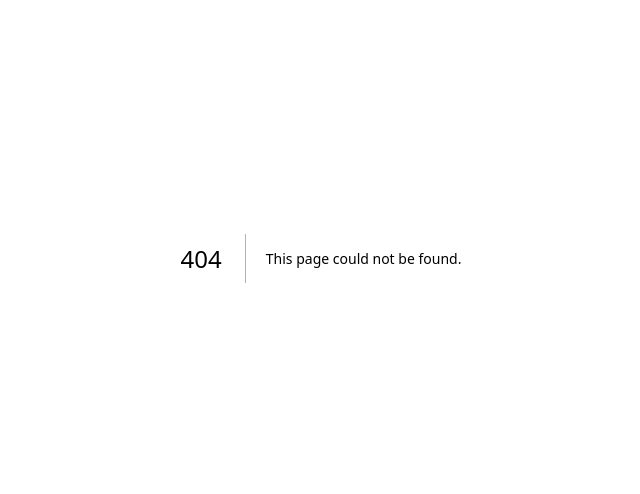
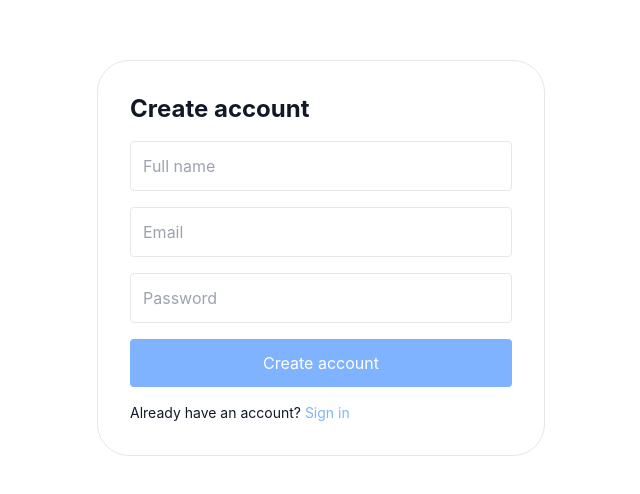
Before and after one commit to everyfun89/Creative-Tools-Shop., a Next.js app: page /register in a window 1280 px wide. Before the commit this address had no page. Shown: the part 142-636 px from the top of the page, without its empty margins (319-959 px from the left). Built offline with nearby package versions, Linux system fonts and the light colour scheme.

Commit message:
Create register.js

```diff
--- /dev/null
+++ b/pages/register.js
@@ -0,0 +1,42 @@
+// pages/register.js
+"use client";
+import { useState } from "react";
+import { useRouter } from "next/navigation";
+import Link from "next/link";
+
+export default function Register() {
+  const router = useRouter();
+  const [name,setName] = useState("");
+  const [email,setEmail] = useState("");
+  const [password,setPassword] = useState("");
+  const [msg,setMsg] = useState(null);
+  const [loading,setLoading] = useState(false);
+
+  async function handleSubmit(e) {
+    e.preventDefault();
+    setLoading(true); setMsg(null);
+    const res = await fetch("/api/register", { method: "POST", headers: {"Content-Type":"application/json"}, body: JSON.stringify({name,email,password}) });
+    const data = await res.json();
+    setLoading(false);
+    if (res.ok) router.push("/login");
+    else setMsg(data?.error || "Registration failed");
+  }
+
+  return (
+    <div className="min-h-screen bg-white flex items-center justify-center px-6">
+      <div className="max-w-md w-full p-8 border rounded-2xl">
+        <h1 className="text-2xl font-bold mb-4">Create account</h1>
+        {msg && <div className="mb-3 text-red-600">{msg}</div>}
+        <form onSubmit={handleSubmit} className="space-y-4">
+          <input value={name} onChange={(e)=>setName(e.target.value)} placeholder="Full name" className="w-full p-3 border rounded" required/>
+          <input value={email} onChange={(e)=>setEmail(e.target.value)} type="email" placeholder="Email" className="w-full p-3 border rounded" required/>
+          <input value={password} onChange={(e)=>setPassword(e.target.value)} type="password" placeholder="Password" className="w-full p-3 border rounded" required/>
+          <button className="w-full py-3 bg-[#7FB3FF] text-white rounded" disabled={loading}>
+            {loading ? "Creating..." : "Create account"}
+          </button>
+        </form>
+        <p className="mt-4 text-sm">Already have an account? <Link href="/login" className="text-[#7FB3FF]">Sign in</Link></p>
+      </div>
+    </div>
+  );
+}
```
